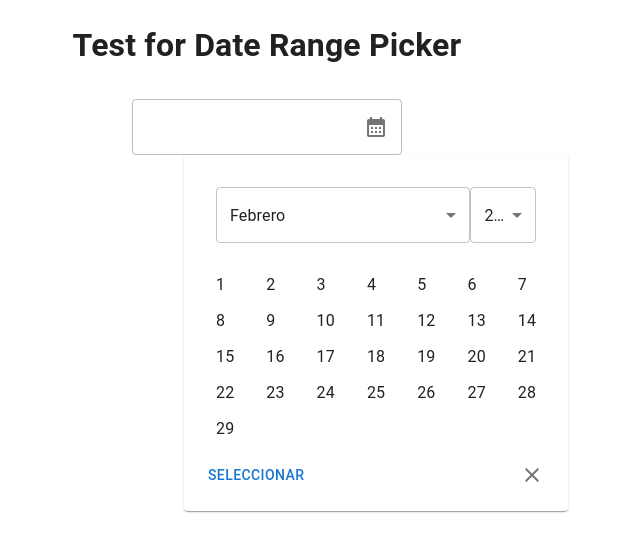
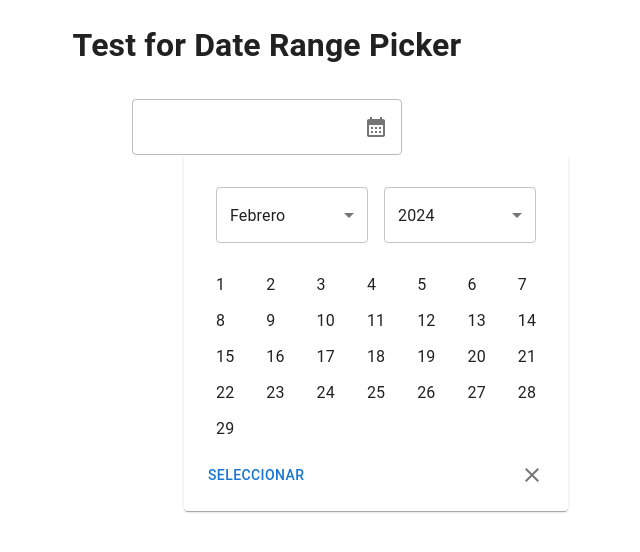
Before and after one commit to INNCOL/date-range-picker, a React app: page / in a window 1280 px wide. Both pictures are taken after a click on the icon 748 px from the left and 126 px from the top of the page. Shown: the top 552 px of the page, without its empty margins (373-1013 px from the left). Built offline with nearby package versions, Linux system fonts and the light colour scheme.

Commit message:
feat(Calendar): range ui

```diff
--- a/src/components/date-range-picker.tsx
+++ b/src/components/date-range-picker.tsx
@@ -1,18 +1,17 @@
+import React, { useState } from 'react';
 import Button from '@mui/material/Button';
-import CalendarMonth from '@mui/icons-material/CalendarMonth';
 import Close from '@mui/icons-material/Close';
-import FormControl from '@mui/material/FormControl';
 import IconButton from '@mui/material/IconButton';
-import InputAdornment from '@mui/material/InputAdornment';
-import MenuItem from '@mui/material/MenuItem';
 import MenuList from '@mui/material/MenuList';
-import OutlinedInput from '@mui/material/OutlinedInput';
 import Paper from '@mui/material/Paper';
 import Popper from '@mui/material/Popper';
-import React, { useState } from 'react';
-import Select, { SelectChangeEvent } from '@mui/material/Select';
+import { SelectChangeEvent } from '@mui/material/Select';
 import { endOfMonth, eachDayOfInterval, format, getMonth, getYear, startOfMonth } from 'date-fns';
-import { es } from 'date-fns/locale';
+import { Day } from './day';
+import { MonthSelect } from './month-select';
+import { YearSelect } from './year-select';
+import { InputRange } from './input-range';
+import { Box, ClickAwayListener } from '@mui/material';
 
 export interface Dates {
   start: Date;
@@ -33,7 +32,7 @@ export const DateRangePicker: React.FC<DateRangePickerProps> = ({ onChange, star
   const [selectedMonth, setSelectedMonth] = useState(getMonth(startDate));
   const [selectedYear, setSelectedYear] = useState(getYear(startDate));
 
-  const handleClick = (event: any) => {
+  const toggleCalendar = (event: any) => {
     setAnchorEl(anchorEl ? null : event.currentTarget);
   };
 
@@ -73,76 +72,44 @@ export const DateRangePicker: React.FC<DateRangePickerProps> = ({ onChange, star
 
   const renderDays = () => {
     const days = generateDays();
-    return days.map((date) => (
-      <MenuItem
+    return days.map((date) => {
+      const isInRange = selectedStartDate && selectedEndDate && date > selectedStartDate && date < selectedEndDate;
+
+      return (
+        <Day
           key={date.toISOString()}
           onClick={() => handleDateSelect(date)}
-        style={
-          date.getTime() === startDate?.getTime()
-            ? { fontWeight: 'bold', backgroundColor: 'darkgray', color: 'white' }
-            : date.getTime() === endDate?.getTime()
-              ? { fontWeight: 'bold', backgroundColor: 'gray', color: 'white' }
-              : selectedStartDate && selectedEndDate && date > selectedStartDate && date < selectedEndDate
-                ? { backgroundColor: 'lightgray' }
-                : {}
-        }
+          isStart={date.getTime() === startDate?.getTime()}
+          isEnd={date.getTime() === endDate?.getTime()}
+          isInRange={isInRange}
         >
           {date.getDate()}
-      </MenuItem>
-    ));
+        </Day>
+      )
+    });
   };
 
+  const onClickAway = () => {
+    setAnchorEl(null);
+  }
+
   return (
-    <div>
-      <FormControl sx={{ m: 1, width: '30ch' }} variant="outlined">
-        <OutlinedInput
-          id="date-range-input"
-          type="text"
-          value={dateRangeText}
-          disabled
-          endAdornment={
-            <InputAdornment position="end">
-              {/* @ts-ignore */}
-              <CalendarMonth onClick={handleClick} />
-            </InputAdornment>
-          }
-        />
-      </FormControl>
-      <Popper open={Boolean(anchorEl)} anchorEl={anchorEl} placement="auto" sx={{ padding: '1rem' }} >
+    <ClickAwayListener mouseEvent="onMouseDown"
+      touchEvent="onTouchStart" onClickAway={onClickAway}>
+      <Box sx={{ position: 'relative' }}>
+        <InputRange value={dateRangeText} onIconClick={toggleCalendar} />
+        <Popper style={{ zIndex: 1 }} open={Boolean(anchorEl)} anchorEl={anchorEl} placement="auto" sx={{ padding: '1rem' }} >
           <Paper sx={{ padding: '1rem' }}>
             <div style={{ display: 'flex', flexDirection: 'column' }}>
-            <div style={{ display: 'flex', justifyContent: 'space-between', padding: '1rem' }}>
-              <FormControl fullWidth>
-                <Select
-                  labelId="month-select-label"
-                  id="month-select"
+              <div style={{ display: 'flex', justifyContent: 'space-between', padding: '1rem', gap: '1rem' }}>
+                <MonthSelect
                   value={selectedMonth.toString()}
                   onChange={handleMonthSelect}
-                >
-                  {Array.from({ length: 12 }, (_, i) => (
-                    <MenuItem key={i} value={i}>
-                      {
-                        format(new Date(0, i), 'MMMM', { locale: es })
-                          .replace(/^\w/, (c) => c.toUpperCase())
-                      }
-                    </MenuItem>
-                  ))}
-                </Select>
-              </FormControl>
-              <FormControl>
-                <Select
-                  labelId="year-select-label"
-                  id="year-select"
-                  value={selectedYear.toString()}
+                />
+                <YearSelect
+                  value={selectedYear}
                   onChange={handleYearSelect}
-                >
-                  {Array.from({ length: 10 }, (_, i) => (
-                    <MenuItem key={i} value={selectedYear - 5 + i}>
-                      {selectedYear - 5 + i}
-                    </MenuItem>
-                  ))}
-                </Select>
-              </FormControl>
+                />
               </div>
               <MenuList style={{ display: 'grid', gridTemplateColumns: 'repeat(7, 1fr)' }}>
                 {renderDays()}
@@ -150,12 +117,13 @@ export const DateRangePicker: React.FC<DateRangePickerProps> = ({ onChange, star
             </div>
             <div style={{ display: 'flex', justifyContent: 'space-between' }}>
               <Button onClick={handleClose}>Seleccionar</Button>
-            <IconButton onClick={handleClick}>
+              <IconButton onClick={toggleCalendar}>
                 <Close />
               </IconButton>
             </div>
           </Paper>
         </Popper>
-    </div>
+      </Box>
+    </ClickAwayListener>
   );
 }
--- /dev/null
+++ b/src/components/day.tsx
@@ -0,0 +1,38 @@
+import React from "react";
+import styled from "@emotion/styled";
+import MenuItem, { MenuItemProps } from "@mui/material/MenuItem";
+
+interface DayProps extends MenuItemProps {
+    isStart?: boolean;
+    isEnd?: boolean;
+    isInRange?: boolean | null;
+}
+
+export const Day = styled(MenuItem) <DayProps>`
+    ${({ isStart }) => isStart && `
+        font-weight: bold;
+        background-color: darkgray;
+        color: white;
+        border-bottom-left-radius: 1rem;
+        border-top-left-radius: 1rem;
+    `}
+
+    ${({ isEnd }) => isEnd && `
+        font-weight: bold;
+        background-color: darkgray;
+        color: white;
+        border-top-right-radius: 1rem;
+        border-bottom-right-radius: 1rem;
+    `}
+
+    ${({ isInRange }) => isInRange && `
+        font-weight: bold;
+        background-color: lightgray;
+        color: white;
+    `}
+
+    &:hover {
+        background-color: aliceblue;
+        color: black;
+    }
+`;
--- /dev/null
+++ b/src/components/input-range.tsx
@@ -0,0 +1,26 @@
+import React from "react";
+import { FormControl, OutlinedInput, InputAdornment } from "@mui/material";
+import CalendarMonth from "@mui/icons-material/CalendarMonth";
+
+interface InputRangeProps {
+    value: string;
+    onIconClick: React.MouseEventHandler<SVGSVGElement>
+}
+
+export const InputRange: React.FC<InputRangeProps> = ({ value, onIconClick }) => {
+    return (
+        <FormControl sx={{ m: 1, width: '30ch' }} variant="outlined">
+            <OutlinedInput
+                id="date-range-input"
+                type="text"
+                value={value}
+                disabled
+                endAdornment={
+                    <InputAdornment position="end">
+                        <CalendarMonth onClick={onIconClick} />
+                    </InputAdornment>
+                }
+            />
+        </FormControl>
+    );
+}
--- /dev/null
+++ b/src/components/month-select.tsx
@@ -0,0 +1,33 @@
+import React from "react";
+import FormControl from '@mui/material/FormControl';
+import MenuItem from '@mui/material/MenuItem';
+import Select, { SelectChangeEvent } from '@mui/material/Select';
+import { format } from 'date-fns';
+import { es } from 'date-fns/locale';
+
+interface MonthSelectProps {
+    value: string;
+    onChange: (event: SelectChangeEvent<string>) => void
+}
+
+export const MonthSelect: React.FC<MonthSelectProps> = ({ value, onChange }) => {
+    return (
+        <FormControl fullWidth>
+            <Select
+                labelId="month-select-label"
+                id="month-select"
+                value={value}
+                onChange={onChange}
+            >
+                {Array.from({ length: 12 }, (_, i) => (
+                    <MenuItem key={i} value={i}>
+                        {
+                            format(new Date(0, i), 'MMMM', { locale: es })
+                                .replace(/^\w/, (c) => c.toUpperCase())
+                        }
+                    </MenuItem>
+                ))}
+            </Select>
+        </FormControl>
+    );
+}
--- /dev/null
+++ b/src/components/year-select.tsx
@@ -0,0 +1,26 @@
+import React from "react"
+import { FormControl, Select, MenuItem, SelectChangeEvent } from "@mui/material"
+
+interface YearSelectProps {
+    value: number;
+    onChange: (event: SelectChangeEvent<string>) => void;
+}
+
+export const YearSelect: React.FC<YearSelectProps> = ({ value, onChange }) => {
+    return (
+        <FormControl fullWidth>
+            <Select
+                labelId="year-select-label"
+                id="year-select"
+                value={value.toString()}
+                onChange={onChange}
+            >
+                {Array.from({ length: 10 }, (_, i) => (
+                    <MenuItem key={i} value={value - 5 + i}>
+                        {value - 5 + i}
+                    </MenuItem>
+                ))}
+            </Select>
+        </FormControl>
+    )
+}
```
Also changed, not shown: 1 other file (tests, documents, lock files or other folders). Lines whose indentation alone changed are shown as unchanged.
